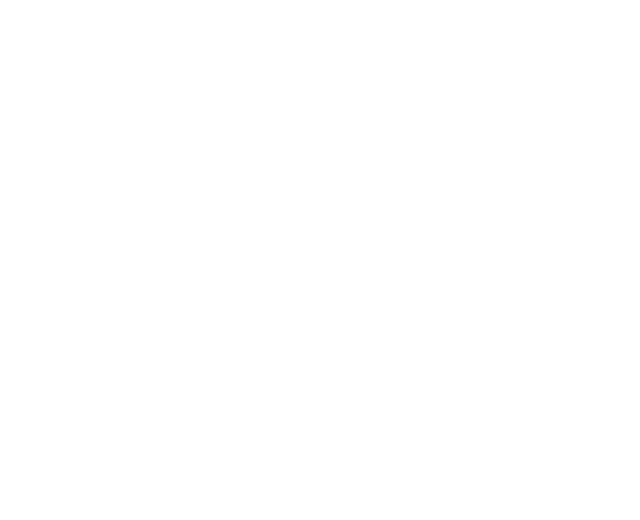
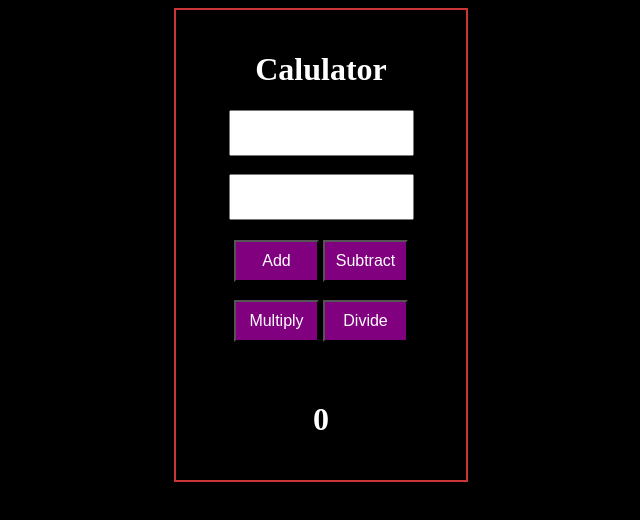
Before and after one commit to MuhammadUmer2223/calculator, a plain HTML site: page index.html in a window 1280 px wide. Shown: the whole page, without its empty margins (319-959 px from the left). Drawn offline with Linux system fonts and the light colour scheme.

Commit message:
calculator app completed

```diff
--- a/app.js
+++ b/app.js
@@ -0,0 +1,20 @@
+var num1 = document.querySelector("#num1");
+var num2 = document.querySelector("#num2");
+var val = document.querySelector("#val")
+
+function add(){
+    var addition = +num1.value + +num2.value;
+    val.innerHTML = addition;
+}
+function sub(){
+    var addition = +num1.value - +num2.value;
+    val.innerHTML = addition;
+}
+function mult(){
+    var addition = +num1.value * +num2.value;
+    val.innerHTML = addition;
+}
+function div(){
+    var addition = +num1.value / +num2.value;
+    val.innerHTML = addition;
+}
--- a/index.html
+++ b/index.html
@@ -4,8 +4,63 @@
     <meta charset="UTF-8">
     <meta name="viewport" content="width=device-width, initial-scale=1.0">
     <title>Document</title>
+    <style>
+        body{
+            background-color: black;
+            color: white;
+        }
+        .center{
+            display: flex;
+            flex-direction: column;
+            margin: auto;
+            padding: 20px;
+            justify-content: center;
+            align-items: center;
+            text-align: center;
+            width: 250px;
+            border: 2px solid rgb(202, 54, 54);
+        }
+        .input-box{
+            height: 40px;
+        }
+        .gap{
+
+            padding: 20px;
+            line-height: normal;
+            gap: 20px;
+        }
+
+        .large{
+            width: 85px;
+        }
+        button{
+            background-color: purple;
+            color: white;
+            font-size: 1rem;
+            padding: 10px 10px;
+        }
+    </style>
 </head>
 <body>
+    <div class="center">
+        <div>
+            <h1>Calulator</h1>
+            <input type="number" id="num1" class="input-box"> <br> <br>
+            <input type="number" id="num2" class="input-box">
+            <br>
+        </div>
+        <div class="gap">
+            <button onclick="add()" class="large">Add</button>
+            <button onclick="sub()" class="large">Subtract</button>
+            <br> <br>
+            <button onclick="mult()" class="large">Multiply</button>
+            <button onclick="div()" class="large">Divide</button>
+        </div>
+        <br>
+        <!-- <input type="number"  class="input-box" id="val"> -->
+         <h1 id="val">0</h1>
+    </div>
 
+    <script src="./app.js"></script>
 </body>
 </html>
```
Also changed, not shown: calculator.JPG (added).
